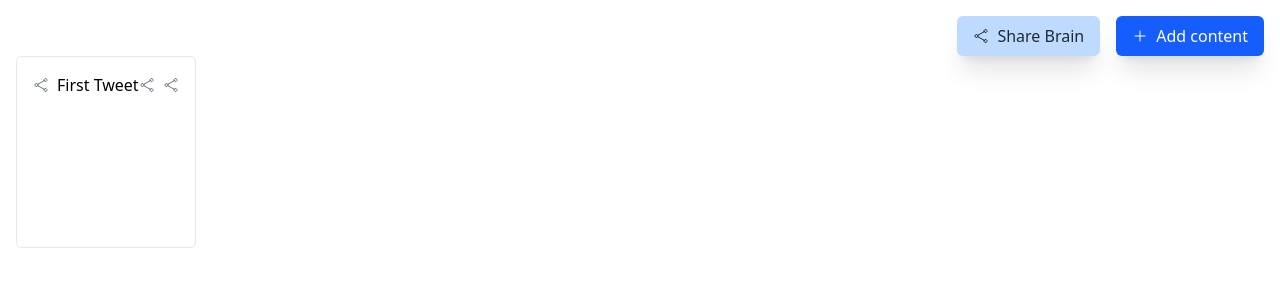
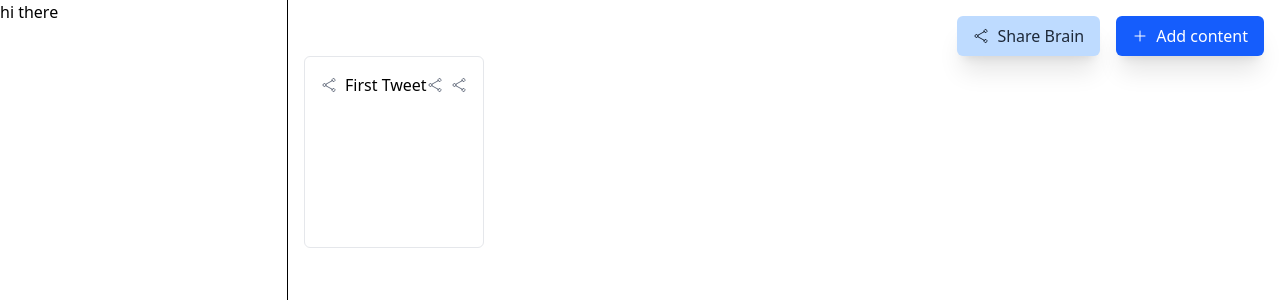
Before and after one commit to kiran-11123/Brainly, a React (Vite) app in the folder frontend/: page / in a window 1280 px wide. Shown: the top 300 px of the page. Built offline with nearby package versions, Linux system fonts and the light colour scheme.

Commit message:
need to do rest of the things

```diff
--- a/frontend/src/App.tsx
+++ b/frontend/src/App.tsx
@@ -7,7 +7,7 @@ import Card from './components/Card'
 import { useState } from 'react'
 import CreateContentModel from './components/CreateContentModel'
 import { useSearchParams } from 'react-router-dom'
-
+import Sidebar from './components/Sidebar'
 function App() {
 
   const[modelOpen , setOpenModel] = useState(false);
@@ -16,7 +16,13 @@ function App() {
   return (
 
 
-      <div className='p-4'>
+      <div  className='flex'>
+
+        <Sidebar />
+
+        <div className='p-4 flex-1'>
+
+
 
       <CreateContentModel open={modelOpen} Onclose={()=>{
         setOpenModel(false)
@@ -54,6 +60,10 @@ function App() {
 
 
 
+    </div>
+
+
+
 
 
   )
--- a/frontend/src/components/Sidebar.tsx
+++ b/frontend/src/components/Sidebar.tsx
@@ -0,0 +1,10 @@
+export default function Sidebar(){
+
+    return(
+         <div className="h-screen bg-white border-r w-72  top-0 left-0">
+
+            hi there
+
+         </div>
+    )
+}
```
